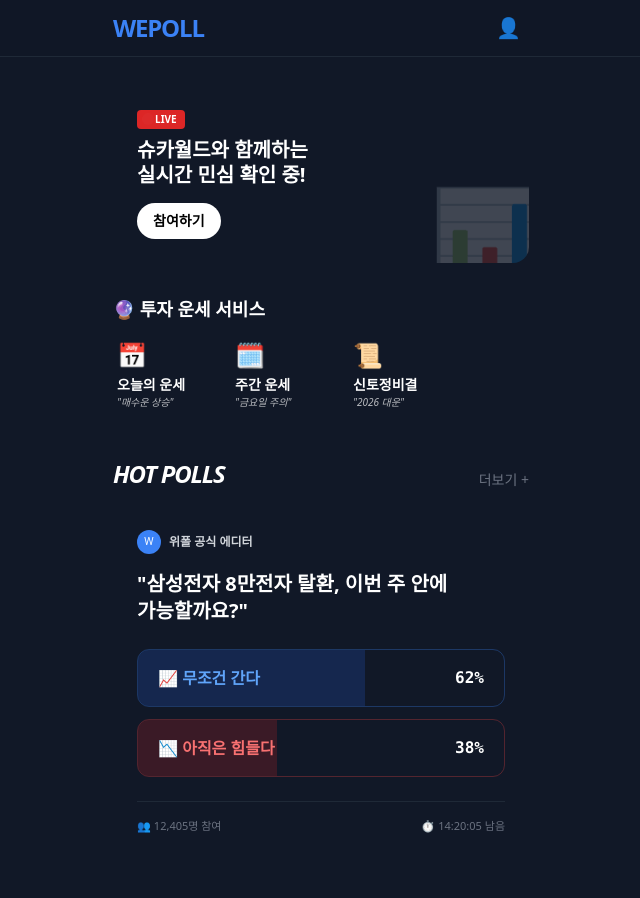
After one commit to Gijn2/RangCo, a Spring Boot app: page /project/test.html in a window 1280 px wide. The commit adds this page. Shown: the whole page, without its empty margins (319-959 px from the left). Run offline with Spring Boot 4, Linux system fonts and the light colour scheme; some of the project's set-up classes (security, data sources, template engines, error pages and the like) are left out, and stand-ins take their place; some libraries are stand-ins or nearby versions.

Commit message:
2026-03-04
15:56

```diff
--- a/company-homepage/src/main/resources/static/js/script.js
+++ b/company-homepage/src/main/resources/static/js/script.js
@@ -192,6 +192,10 @@ document.addEventListener('DOMContentLoaded', () => {
             case 'projectR':
                 targetPath = '../project/projectR.html';
                 break;
+            case 'test':
+                targetPath = '../project/test.html';
+                break;
+
             default:
                 console.error("Unknown project:", projectName);
                 return;
--- /dev/null
+++ b/company-homepage/src/main/resources/static/project/test.html
@@ -0,0 +1,234 @@
+<!DOCTYPE html>
+<html lang="ko">
+<head>
+    <meta charset="UTF-8">
+    <meta name="viewport" content="width=device-width, initial-scale=1.0">
+    <title>Wepoll | 우리들의 투자 폴</title>
+    <script src="https://cdn.tailwindcss.com"></script>
+    <link rel="stylesheet" href="style.css">
+    <style>
+        /* 모달 제어를 위한 추가 스타일 */
+        #auth-modal { display: none; }
+        #auth-modal.active { display: flex; }
+
+        .modal-overlay { animation: fadeIn 0.2s ease-out; }
+        .modal-content {
+            animation: slideUp 0.3s cubic-bezier(0.175, 0.885, 0.32, 1.275);
+        }
+
+        @keyframes fadeIn { from { opacity: 0; } to { opacity: 1; } }
+        @keyframes slideUp {
+            from { transform: translateY(20px); opacity: 0; }
+            to { transform: translateY(0); opacity: 1; }
+        }
+
+        /* 탭 전환 시 부드러운 표시 */
+        .auth-form.hidden { display: none; }
+    </style>
+</head>
+<body class="bg-gray-900 text-white font-sans selection:bg-blue-500/30">
+
+<header class="fixed top-0 left-0 right-0 z-50 bg-gray-900/80 backdrop-blur-md border-b border-gray-800">
+    <div class="max-w-md mx-auto px-4 h-14 flex items-center justify-between">
+        <h1 class="text-2xl font-black tracking-tighter text-blue-500 cursor-pointer" onclick="location.reload()">WEPOLL</h1>
+        <div class="flex gap-4">
+            <button class="hover:text-blue-400 p-2 text-xl" onclick="openModal()" aria-label="로그인 팝업 열기">👤</button>
+        </div>
+    </div>
+</header>
+
+<main class="max-w-md mx-auto px-4 pt-20 pb-10">
+    <section class="live-banner rounded-2xl p-6 mb-8 relative overflow-hidden">
+        <div class="relative z-10">
+                <span class="inline-flex items-center bg-red-600 px-2 py-0.5 rounded text-[10px] font-bold mb-2">
+                    <span class="w-1.5 h-1.5 bg-white rounded-full mr-1 animate-ping"></span> LIVE
+                </span>
+            <h2 class="text-xl font-bold leading-tight">슈카월드와 함께하는<br>실시간 민심 확인 중!</h2>
+            <button class="mt-4 px-4 py-2 bg-white text-black text-sm font-bold rounded-full hover:bg-gray-200 transition">참여하기</button>
+        </div>
+        <div class="absolute right-[-20px] bottom-[-20px] opacity-20 text-8xl" aria-hidden="true">📊</div>
+    </section>
+
+    <section class="mb-10">
+        <h3 class="text-lg font-bold mb-4 flex items-center gap-2">🔮 투자 운세 서비스</h3>
+        <div class="flex gap-2 overflow-x-auto no-scrollbar pb-2 px-1">
+            <div class="fortune-card fortune-gold min-w-[110px]">
+                <span class="text-2xl">📅</span>
+                <p class="text-sm font-bold mt-1">오늘의 운세</p>
+                <p class="text-[10px] opacity-70 italic">"매수운 상승"</p>
+            </div>
+            <div class="fortune-card fortune-red min-w-[110px]">
+                <span class="text-2xl">🗓️</span>
+                <p class="text-sm font-bold mt-1">주간 운세</p>
+                <p class="text-[10px] opacity-70 italic">"금요일 주의"</p>
+            </div>
+            <div class="fortune-card fortune-blue min-w-[110px]">
+                <span class="text-2xl">📜</span>
+                <p class="text-sm font-bold mt-1">신토정비결</p>
+                <p class="text-[10px] opacity-70 italic">"2026 대운"</p>
+            </div>
+        </div>
+    </section>
+
+    <section>
+        <div class="flex justify-between items-end mb-4">
+            <h3 class="text-2xl font-black italic tracking-tighter uppercase">Hot Polls</h3>
+            <button class="text-sm text-gray-500 hover:text-gray-300">더보기 +</button>
+        </div>
+
+        <div class="poll-card glass-card rounded-3xl p-6">
+            <div class="flex items-center gap-2 mb-4">
+                <div class="w-6 h-6 bg-blue-500 rounded-full flex items-center justify-center text-[10px]">W</div>
+                <span class="text-xs font-semibold text-gray-300">위폴 공식 에디터</span>
+            </div>
+            <h4 class="text-xl font-bold mb-6 break-keep leading-snug">"삼성전자 8만전자 탈환, 이번 주 안에 가능할까요?"</h4>
+
+            <div class="grid gap-3">
+                <button id="btn-up" class="poll-btn-container relative overflow-hidden group w-full text-left rounded-xl border border-blue-500/30">
+                    <div id="bar-up" class="poll-bar absolute top-0 left-0 h-full bg-blue-600/20" style="width: 0%"></div>
+                    <div class="relative z-10 flex justify-between w-full px-5 py-4 group-hover:bg-blue-600/10 transition">
+                        <span class="font-bold text-blue-400">📈 무조건 간다</span>
+                        <span id="percent-up" class="font-mono font-bold">0%</span>
+                    </div>
+                </button>
+
+                <button id="btn-down" class="poll-btn-container relative overflow-hidden group w-full text-left rounded-xl border border-red-500/30">
+                    <div id="bar-down" class="poll-bar absolute top-0 left-0 h-full bg-red-600/20" style="width: 0%"></div>
+                    <div class="relative z-10 flex justify-between w-full px-5 py-4 group-hover:bg-red-600/10 transition">
+                        <span class="font-bold text-red-400">📉 아직은 힘들다</span>
+                        <span id="percent-down" class="font-mono font-bold">0%</span>
+                    </div>
+                </button>
+            </div>
+
+            <div class="mt-6 flex justify-between items-center text-[11px] text-gray-500 border-t border-gray-800 pt-4">
+                <span id="total-votes">👥 0명 참여</span>
+                <span class="flex items-center gap-1">⏱️ 14:20:05 남음</span>
+            </div>
+        </div>
+    </section>
+</main>
+
+<div id="auth-modal" class="fixed inset-0 z-[100] items-center justify-center px-6">
+    <div class="modal-overlay absolute inset-0 bg-black/70 backdrop-blur-sm" onclick="closeModal()"></div>
+
+    <div class="modal-content relative w-full max-w-sm bg-gray-800 border border-gray-700 rounded-3xl p-6 shadow-2xl">
+        <button class="absolute top-4 right-4 text-gray-500 hover:text-white transition" onclick="closeModal()">✕</button>
+
+        <div class="text-center mb-6">
+            <h2 class="text-2xl font-black text-blue-500 mb-1">시작하기</h2>
+            <p class="text-xs text-gray-400">개미들의 민심이 모이는 곳</p>
+        </div>
+
+        <nav class="flex bg-gray-900 rounded-xl p-1 mb-6">
+            <button id="login-tab" class="w-1/2 py-2 text-xs font-bold rounded-lg bg-blue-600 transition-all" onclick="switchAuthTab('login')">로그인</button>
+            <button id="signup-tab" class="w-1/2 py-2 text-xs font-bold rounded-lg text-gray-500 transition-all" onclick="switchAuthTab('signup')">회원가입</button>
+        </nav>
+
+        <form id="login-form" class="auth-form space-y-3" onsubmit="event.preventDefault()">
+            <div>
+                <label class="block text-[10px] font-semibold text-gray-500 mb-1 ml-1">이메일 주소</label>
+                <input type="email" placeholder="example@email.com" class="auth-input text-sm px-4 py-3" required>
+            </div>
+            <div>
+                <label class="block text-[10px] font-semibold text-gray-500 mb-1 ml-1">비밀번호</label>
+                <input type="password" placeholder="••••••••" class="auth-input text-sm px-4 py-3" required>
+            </div>
+            <button type="submit" class="w-full py-3 bg-blue-600 rounded-xl font-bold hover:bg-blue-700 active:scale-95 transition mt-2">로그인하기</button>
+        </form>
+
+        <form id="signup-form" class="auth-form space-y-3 hidden" onsubmit="event.preventDefault()">
+            <div>
+                <label class="block text-[10px] font-semibold text-gray-500 mb-1 ml-1">닉네임</label>
+                <input type="text" placeholder="멋진투자자" class="auth-input text-sm px-4 py-3" required>
+            </div>
+            <div>
+                <label class="block text-[10px] font-semibold text-gray-500 mb-1 ml-1">이메일 주소</label>
+                <input type="email" placeholder="example@email.com" class="auth-input text-sm px-4 py-3" required>
+            </div>
+            <div>
+                <label class="block text-[10px] font-semibold text-gray-500 mb-1 ml-1">비밀번호</label>
+                <input type="password" placeholder="8자리 이상" class="auth-input text-sm px-4 py-3" required minlength="8">
+            </div>
+            <button type="submit" class="w-full py-3 bg-blue-600 rounded-xl font-bold hover:bg-blue-700 active:scale-95 transition mt-2">가입 완료</button>
+        </form>
+    </div>
+</div>
+
+<script>
+    /* 1. 모달 팝업 제어 로직 */
+    const authModal = document.getElementById('auth-modal');
+
+    function openModal() {
+        authModal.classList.add('active');
+        document.body.style.overflow = 'hidden'; // 배경 스크롤 방지
+    }
+
+    function closeModal() {
+        authModal.classList.remove('active');
+        document.body.style.overflow = '';
+    }
+
+    /* 2. 인증 탭 전환 로직 (auth.html 로직 통합) */
+    function switchAuthTab(tab) {
+        const isLogin = tab === 'login';
+        document.getElementById('login-form').classList.toggle('hidden', !isLogin);
+        document.getElementById('signup-form').classList.toggle('hidden', isLogin);
+
+        document.getElementById('login-tab').className = isLogin
+            ? 'w-1/2 py-2 text-xs font-bold rounded-lg bg-blue-600 transition-all'
+            : 'w-1/2 py-2 text-xs font-bold rounded-lg text-gray-500 transition-all';
+        document.getElementById('signup-tab').className = !isLogin
+            ? 'w-1/2 py-2 text-xs font-bold rounded-lg bg-blue-600 transition-all'
+            : 'w-1/2 py-2 text-xs font-bold rounded-lg text-gray-500 transition-all';
+    }
+
+    /* 3. 투표 시스템 (localStorage 예외 처리 포함) */
+    const STORAGE_KEY = 'wepoll_vote_v2026';
+    let voteData = { up: 7680, down: 4725, voted: false };
+
+    function initVotes() {
+        try {
+            const saved = localStorage.getItem(STORAGE_KEY);
+            if (saved) voteData = JSON.parse(saved);
+        } catch (e) {
+            console.error("Storage Access Error:", e);
+        }
+        updateDisplay();
+    }
+
+    function updateDisplay() {
+        const total = voteData.up + voteData.down;
+        const upPercent = Math.round((voteData.up / total) * 100);
+        const downPercent = 100 - upPercent;
+
+        document.getElementById('percent-up').innerText = upPercent + '%';
+        document.getElementById('percent-down').innerText = downPercent + '%';
+        document.getElementById('total-votes').innerText = `👥 ${total.toLocaleString()}명 참여`;
+        document.getElementById('bar-up').style.width = upPercent + '%';
+        document.getElementById('bar-down').style.width = downPercent + '%';
+
+        if (voteData.voted) {
+            document.querySelectorAll('.poll-btn-container').forEach(btn => btn.disabled = true);
+        }
+    }
+
+    function castVote(type) {
+        if (voteData.voted) return alert("이미 투표에 참여하셨습니다!");
+        voteData[type]++;
+        voteData.voted = true;
+        try {
+            localStorage.setItem(STORAGE_KEY, JSON.stringify(voteData));
+        } catch (e) {}
+        updateDisplay();
+    }
+
+    // 이벤트 리스너 등록
+    document.getElementById('btn-up').addEventListener('click', () => castVote('up'));
+    document.getElementById('btn-down').addEventListener('click', () => castVote('down'));
+
+    // 초기화 실행
+    initVotes();
+</script>
+</body>
+</html>
```
Also changed, not shown: company-homepage/src/main/resources/static/index.html (+43 -40 lines), 1 other file.
